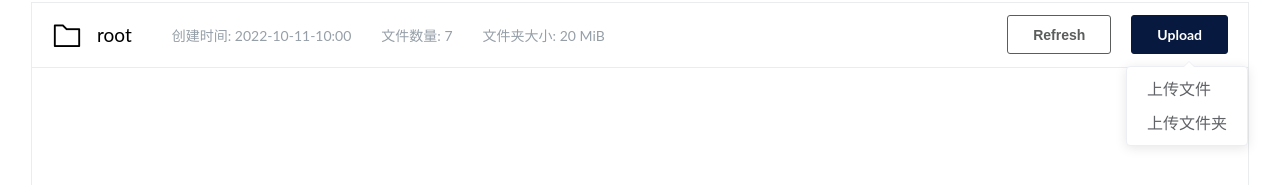
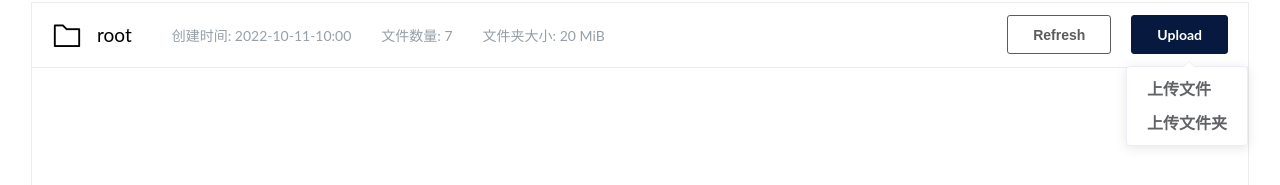
Before and after one commit to xiaowenhaohub/Minio-App, a Vue app in the folder minio-ui/: page /#/home in a window 1280 px wide. Both pictures are taken after a click on the button "Upload". Shown: the part 118-303 px from the top of the page. Built offline with nearby package versions, Linux system fonts and the light colour scheme.

Commit message:
feat: 前端

```diff
--- a/minio-ui/src/views/home/Home.vue
+++ b/minio-ui/src/views/home/Home.vue
@@ -21,11 +21,10 @@
                 <el-dropdown-menu slot="dropdown">
                   <el-dropdown-item>
                     <div style="margin-bottom:10px;">
-
-                      <span style="font-family: Lato, sans-serif;font-weight: 400;font-size: 1rem;line-height: 1.5;display: block;">上传文件</span>
+                      <span style="font-family: Lato, sans-serif;font-weight: 400;font-size: 1rem;line-height: 1.5;display: block;font-weight: bold;">上传文件</span>
                     </div>
                   </el-dropdown-item>
-                  <el-dropdown-item><span style="font-family: Lato, sans-serif;font-weight: 400;font-size: 1rem;line-height: 1.5;display: block;">上传文件夹</span></el-dropdown-item>
+                  <el-dropdown-item><span style="font-family: Lato, sans-serif;font-weight: 400;font-size: 1rem;line-height: 1.5;display: block;font-weight: bold;">上传文件夹</span></el-dropdown-item>
                 </el-dropdown-menu>
               </el-dropdown>
 
```
Also changed, not shown: 1 other file (tests, documents, lock files or other folders).
